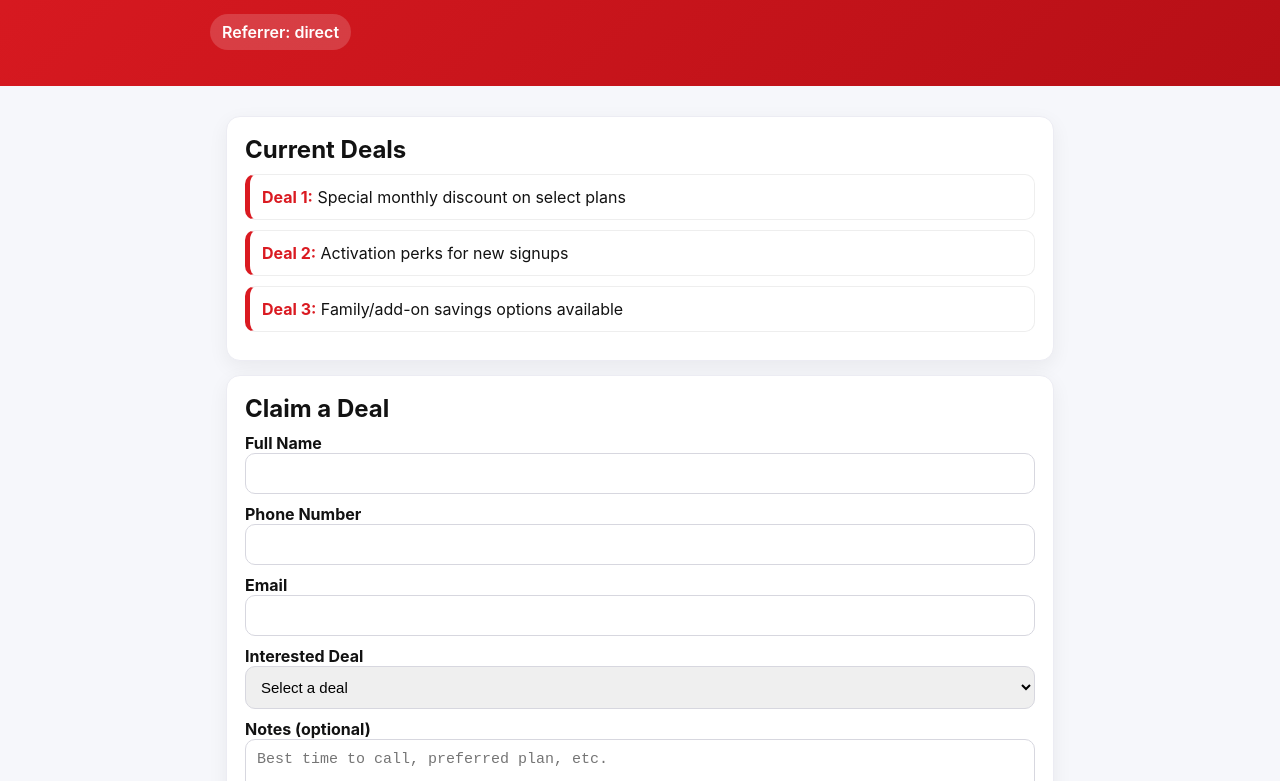
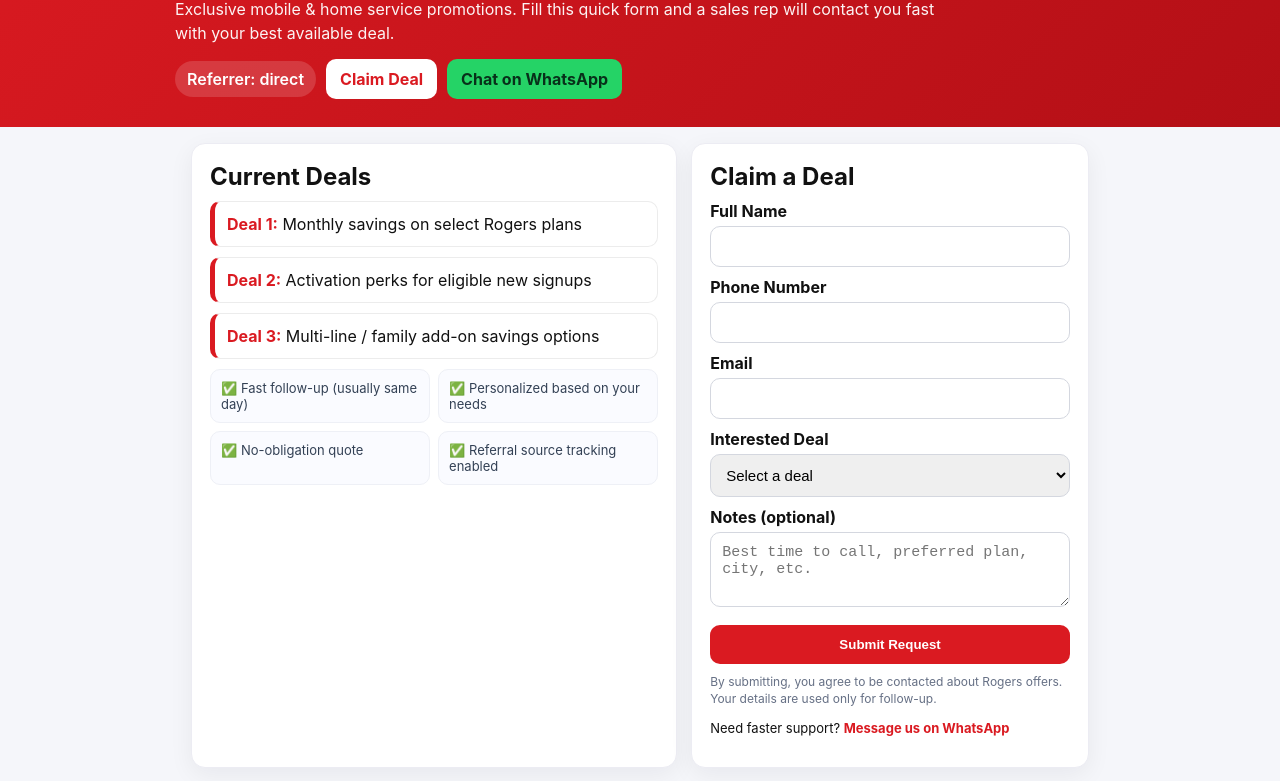
Before and after one commit to NaiveBayesEncrypted/referral-portal, a plain HTML site: page index.html in a window 1280 px wide. Shown: the part 131-912 px from the top of the page. Drawn offline with Linux system fonts and the light colour scheme.

Commit message:
Add thank-you page, WhatsApp CTA, and conversion upgrades

```diff
--- a/index.html
+++ b/index.html
@@ -4,53 +4,90 @@
   <meta charset="UTF-8" />
   <meta name="viewport" content="width=device-width, initial-scale=1.0" />
   <title>Rogers Deals Portal</title>
+  <meta name="description" content="Exclusive Rogers deals. Submit your details and a Rogers rep will contact you quickly." />
   <style>
     :root{
       --rogers-red:#da1a21;
-      --rogers-dark:#111;
-      --bg:#f6f7fb;
+      --rogers-red-dark:#b30f16;
+      --text:#111;
+      --muted:#667085;
+      --bg:#f5f6fa;
+      --ok:#0f9d58;
     }
     *{box-sizing:border-box}
-    body{margin:0;font-family:Inter,Arial,sans-serif;background:var(--bg);color:#121212}
-    .hero{background:linear-gradient(135deg,var(--rogers-red),#b60f16);color:#fff;padding:36px 20px}
-    .wrap{max-width:860px;margin:0 auto}
-    h1,h2,h3{margin:0 0 10px}
-    .sub{opacity:.92;line-height:1.5}
-    .ref-badge{display:inline-block;margin-top:14px;background:rgba(255,255,255,.17);padding:8px 12px;border-radius:999px;font-weight:600}
-    .card{background:#fff;border-radius:14px;padding:18px;margin:14px 0;box-shadow:0 6px 20px rgba(0,0,0,.06);border:1px solid #ececf3}
-    .deal{border:1px solid #eee;border-left:5px solid var(--rogers-red);border-radius:10px;padding:12px;margin:10px 0;background:#fff}
+    body{margin:0;font-family:Inter,Arial,sans-serif;background:var(--bg);color:var(--text)}
+    .wrap{max-width:930px;margin:0 auto}
+    .hero{background:linear-gradient(135deg,var(--rogers-red),var(--rogers-red-dark));color:#fff;padding:34px 18px 28px}
+    .logo{display:inline-flex;align-items:center;gap:10px;background:rgba(255,255,255,.12);padding:8px 12px;border-radius:999px;font-weight:700;font-size:14px;letter-spacing:.2px}
+    .logo-dot{width:12px;height:12px;border-radius:99px;background:#fff;opacity:.95}
+    h1{margin:14px 0 10px;font-size:34px;line-height:1.1}
+    .sub{max-width:760px;opacity:.95;line-height:1.5;margin:0}
+    .hero-row{display:flex;flex-wrap:wrap;gap:10px;align-items:center;margin-top:14px}
+    .pill{display:inline-block;background:rgba(255,255,255,.15);padding:8px 12px;border-radius:999px;font-weight:600}
+    .btn{display:inline-block;padding:10px 14px;border-radius:10px;text-decoration:none;font-weight:700}
+    .btn-white{background:#fff;color:var(--rogers-red)}
+    .btn-wa{background:#25D366;color:#08301a}
+
+    .main{padding:16px}
+    .grid{display:grid;grid-template-columns:1.1fr .9fr;gap:14px}
+    @media (max-width:860px){.grid{grid-template-columns:1fr}}
+
+    .card{background:#fff;border-radius:14px;border:1px solid #ececf3;box-shadow:0 7px 24px rgba(16,24,40,.06);padding:18px}
+    h2{margin:0 0 10px}
+    .deal{border:1px solid #ececec;border-left:5px solid var(--rogers-red);border-radius:10px;padding:12px;margin:10px 0;background:#fff}
     .deal strong{color:var(--rogers-red)}
-    label{display:block;margin-top:10px;font-weight:700}
-    input,textarea,select{width:100%;padding:11px;border:1px solid #d7d7df;border-radius:10px;font-size:15px}
-    input:focus,textarea:focus,select:focus{outline:none;border-color:var(--rogers-red);box-shadow:0 0 0 3px rgba(218,26,33,.12)}
-    button{margin-top:14px;width:100%;background:var(--rogers-red);color:#fff;border:0;padding:12px 14px;border-radius:10px;font-weight:700;font-size:15px;cursor:pointer}
-    button:hover{filter:brightness(.95)}
-    .small{font-size:12px;color:#666;line-height:1.4}
+    .trust{display:grid;grid-template-columns:1fr 1fr;gap:8px;margin-top:10px}
+    .trust div{background:#fafbff;border:1px solid #eef0f6;border-radius:10px;padding:10px;font-size:13px;color:#334155}
+
+    label{display:block;margin-top:10px;margin-bottom:5px;font-weight:700}
+    input,select,textarea{width:100%;padding:11px;border:1px solid #d4d7df;border-radius:10px;font-size:15px}
+    input:focus,select:focus,textarea:focus{outline:none;border-color:var(--rogers-red);box-shadow:0 0 0 3px rgba(218,26,33,.13)}
+    .submit{margin-top:14px;width:100%;border:0;background:var(--rogers-red);color:#fff;padding:12px 14px;border-radius:10px;font-weight:700;cursor:pointer}
+    .submit:hover{filter:brightness(.96)}
+    .small{font-size:12px;color:#667085;line-height:1.4;margin-top:10px}
+    .quick{margin-top:12px;font-size:13px}
+    .quick a{color:var(--rogers-red);font-weight:700;text-decoration:none}
+
+    .footer{padding:8px 16px 24px;text-align:center;font-size:12px;color:#8a8f9c}
   </style>
 </head>
 <body>
   <header class="hero">
     <div class="wrap">
-      <h1>Rogers Deals Portal</h1>
-      <p class="sub">Exclusive plans and promotions. Submit your details and a rep will contact you with the best offer.</p>
-      <div class="ref-badge" id="sourcePill">Referrer: Direct</div>
+      <div class="logo"><span class="logo-dot"></span> Rogers Deals • Calgary</div>
+      <h1>Get the Best Rogers Offer</h1>
+      <p class="sub">Exclusive mobile & home service promotions. Fill this quick form and a sales rep will contact you fast with your best available deal.</p>
+      <div class="hero-row">
+        <span class="pill" id="sourcePill">Referrer: direct</span>
+        <a class="btn btn-white" href="#claim">Claim Deal</a>
+        <a class="btn btn-wa" id="waTop" href="#" target="_blank" rel="noopener">Chat on WhatsApp</a>
+      </div>
     </div>
   </header>
 
-  <main class="wrap" style="padding:16px">
+  <main class="wrap main">
+    <div class="grid">
       <section class="card">
         <h2>Current Deals</h2>
-      <div class="deal"><strong>Deal 1:</strong> Special monthly discount on select plans</div>
-      <div class="deal"><strong>Deal 2:</strong> Activation perks for new signups</div>
-      <div class="deal"><strong>Deal 3:</strong> Family/add-on savings options available</div>
+        <div class="deal"><strong>Deal 1:</strong> Monthly savings on select Rogers plans</div>
+        <div class="deal"><strong>Deal 2:</strong> Activation perks for eligible new signups</div>
+        <div class="deal"><strong>Deal 3:</strong> Multi-line / family add-on savings options</div>
+
+        <div class="trust">
+          <div>✅ Fast follow-up (usually same day)</div>
+          <div>✅ Personalized based on your needs</div>
+          <div>✅ No-obligation quote</div>
+          <div>✅ Referral source tracking enabled</div>
+        </div>
       </section>
 
-    <section class="card">
+      <section class="card" id="claim">
         <h2>Claim a Deal</h2>
         <form action="https://formsubmit.co/jahanjanamuda@gmail.com" method="POST">
           <input type="hidden" name="_subject" value="New Rogers Referral Lead" />
           <input type="hidden" name="_captcha" value="false" />
           <input type="hidden" name="_template" value="table" />
+          <input type="hidden" name="_next" id="nextUrl" value="" />
           <input type="hidden" name="referrer" id="referrerInput" value="direct" />
 
           <label for="name">Full Name</label>
@@ -71,19 +108,35 @@
           </select>
 
           <label for="notes">Notes (optional)</label>
-        <textarea id="notes" name="notes" rows="3" placeholder="Best time to call, preferred plan, etc."></textarea>
+          <textarea id="notes" name="notes" rows="3" placeholder="Best time to call, preferred plan, city, etc."></textarea>
 
-        <button type="submit">Submit Request</button>
-        <p class="small">By submitting, you agree to be contacted regarding Rogers offers. Your details are used only for follow-up.</p>
+          <button class="submit" type="submit">Submit Request</button>
+          <p class="small">By submitting, you agree to be contacted about Rogers offers. Your details are used only for follow-up.</p>
+          <p class="quick">Need faster support? <a id="waInline" href="#" target="_blank" rel="noopener">Message us on WhatsApp</a></p>
         </form>
       </section>
+    </div>
   </main>
+
+  <div class="footer">Rogers Deals Portal • Lead source tracking active</div>
 
   <script>
     const params = new URLSearchParams(window.location.search);
     const ref = (params.get('ref') || 'direct').trim();
+
+    document.getElementById('sourcePill').textContent = 'Referrer: ' + ref;
     document.getElementById('referrerInput').value = ref;
-    document.getElementById('sourcePill').textContent = 'Referrer: ' + ref;
+
+    // Set thank-you redirect while preserving ref source
+    const thankYouUrl = `${window.location.origin}${window.location.pathname.replace(/index\.html$/, '')}thank-you.html?ref=${encodeURIComponent(ref)}`;
+    document.getElementById('nextUrl').value = thankYouUrl;
+
+    // WhatsApp quick contact (replace number anytime)
+    const waNumber = '15871234567'; // format: country code + number, no +
+    const waText = `Hi, I want Rogers deals info. Referrer: ${ref}`;
+    const waLink = `https://wa.me/${waNumber}?text=${encodeURIComponent(waText)}`;
+    document.getElementById('waTop').href = waLink;
+    document.getElementById('waInline').href = waLink;
   </script>
 </body>
 </html>
```
Also changed, not shown: thank-you.html (added, +37 -0 lines). Lines whose indentation alone changed are shown as unchanged.
